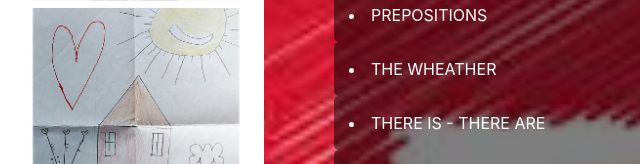
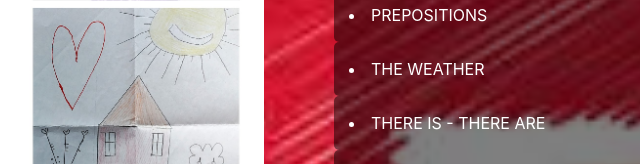
Before and after one commit to lmiquelez/boudicainstitute, a plain HTML site: page index.html in a window 1280 px wide. Shown: the part 1153-1317 px from the top of the page, 321-961 px from the left. Drawn offline with nearby package versions, Linux system fonts and the light colour scheme.

Commit message:
Update index.html

```diff
--- a/index.html
+++ b/index.html
@@ -157,7 +157,7 @@
                     <li><a href="https://drive.google.com/file/d/1JTJ7NGVyEwQ2JfQzTsuv-peV0UAhvmHS/view?usp=sharing" target="_blank">CAN - CAN´T</a></li>
                     <li><a href="https://drive.google.com/file/d/1QOA2FWKlrZfR7yX7tKWTgVwkOtTaEKUj/view?usp=drive_link" target="_blank">HAVE GOT - HAS GOT</a></li>
                     <li><a href="https://drive.google.com/file/d/1i9M_td3To7ENuJBXVoZwirNlvDiSMPNz/view?usp=sharing" target="_blank">PREPOSITIONS</a></li>
-                    <li><a href="https://drive.google.com/file/d/1w7SuwNpF0GzmmaUQt_MJNOpTFbeHddKA/view?usp=sharing" target="_blank">THE WHEATHER</a></li>
+                    <li><a href="https://drive.google.com/file/d/1w7SuwNpF0GzmmaUQt_MJNOpTFbeHddKA/view?usp=sharing" target="_blank">THE WEATHER</a></li>
                     <li><a href="https://drive.google.com/file/d/1DtVv85o83UEijVs5kQjQ-5tuZbtcnElf/view?usp=sharing" target="_blank">THERE IS - THERE ARE</a></li>
                     <li><a href="https://drive.google.com/file/d/11HmwQl" target="_blank">VERB TO BE</a></li>
                            </div>
```
